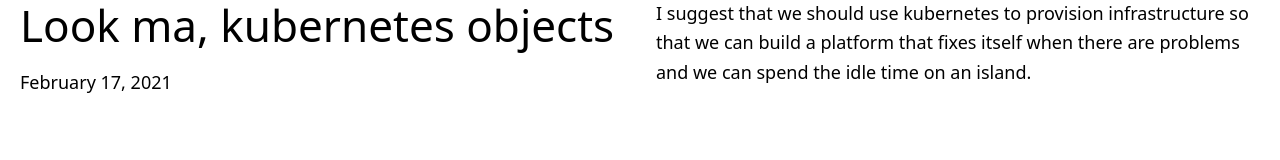
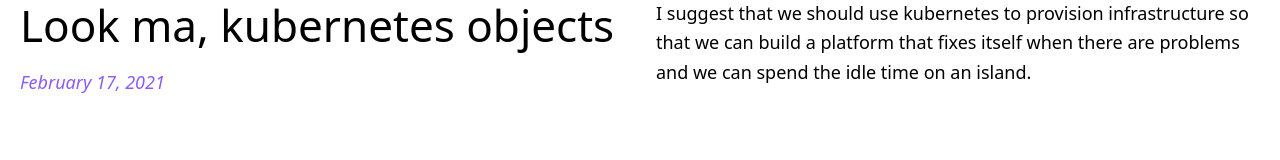
Before and after one commit to caulagi/blog, a Next.js app: page / in a window 1280 px wide. Shown: the part 625-785 px from the top of the page. Built offline with nearby package versions, Linux system fonts and the light colour scheme.

Commit message:
Show published date in color
Signed-off-by: Pradip Caulagi <caulagi@gmail.com>

```diff
--- a/components/date-formatter.tsx
+++ b/components/date-formatter.tsx
@@ -6,7 +6,7 @@ interface DateFormatterProps {
 
 const DateFormatter: React.FC<DateFormatterProps> = ({ dateString }) => {
   const date = parseISO(dateString)
-  return <time dateTime={dateString}>{format(date, 'LLLL	d, yyyy')}</time>
+  return <time dateTime={dateString} className="italic text-purple-500">{format(date, 'LLLL	d, yyyy')}</time>
 }
 
 export default DateFormatter
```
